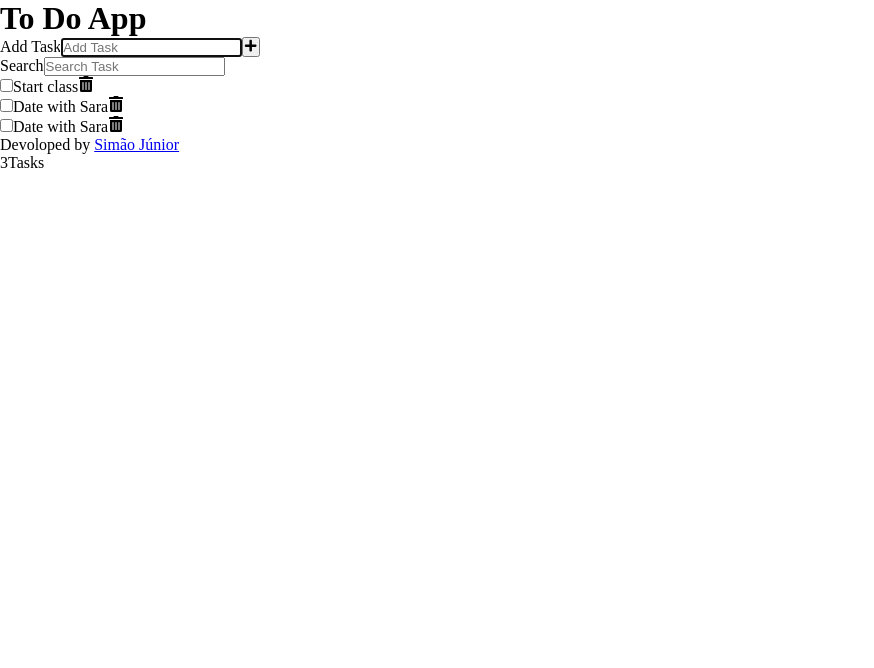
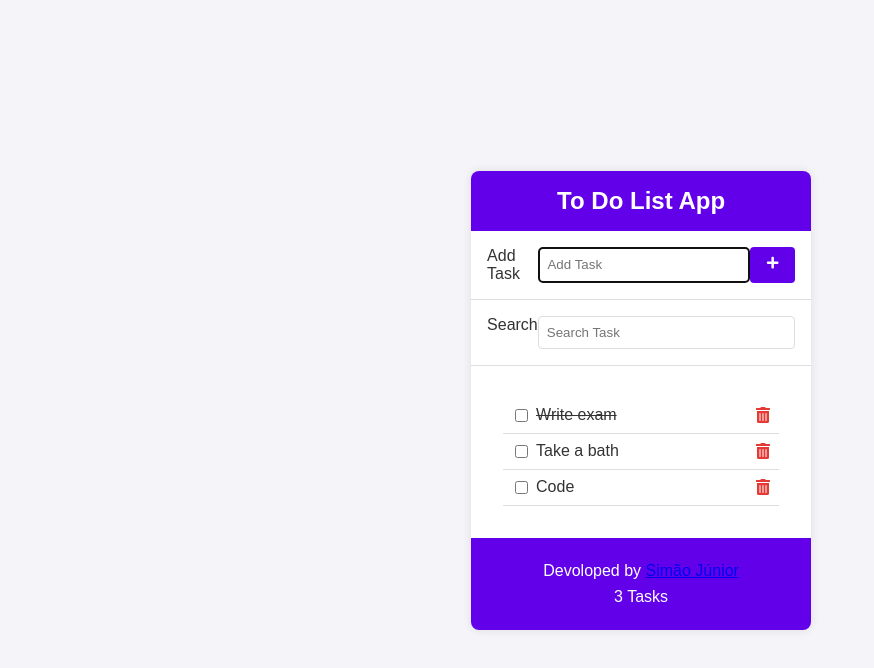
Before and after one commit to belarminojunior/to-do-list-app, a React (Create React App) app: page / in a window 1280 px wide. Shown: the top 668 px of the page, without its empty margins (0-874 px from the left). Built offline with nearby package versions, Linux system fonts and the light colour scheme; data requests are answered from the project's data file.

Commit message:
style: styling the app

```diff
--- a/data/db.json
+++ b/data/db.json
@@ -2,18 +2,18 @@
   "tasks": [
     {
       "id": 1,
-      "completed": false,
-      "task": "Start class"
+      "completed": true,
+      "task": "Write exam"
     },
     {
       "id": 2,
       "completed": false,
-      "task": "Date with Sara"
+      "task": "Take a bath"
     },
     {
       "id": 3,
       "completed": false,
-      "task": "Date with Sara"
+      "task": "Code"
     }
   ]
 }
--- a/src/AddTask.js
+++ b/src/AddTask.js
@@ -2,8 +2,6 @@ import React, { useRef } from "react";
 import { FaPlus } from "react-icons/fa";
 
 const AddTask = ({ newTask, setNewTask, submitTask }) => {
-  const inputRef = useRef();
-
   return (
     <form action="" className="addForm" onSubmit={submitTask}>
       <label htmlFor="addTask">Add Task</label>
@@ -17,11 +15,7 @@ const AddTask = ({ newTask, setNewTask, submitTask }) => {
         onChange={(e) => setNewTask(e.target.value)}
       />
 
-      <button
-        type="submit"
-        aria-label="Add Task"
-        // onClick={() => inputRef.current.focus()}
-      >
+      <button type="submit" aria-label="Add Task">
         <FaPlus />
       </button>
     </form>
--- a/src/App.js
+++ b/src/App.js
@@ -100,7 +100,7 @@ function App() {
 
   return (
     <div className="App">
-      <Header title="To Do App" />
+      <Header title="To Do List App" />
       <AddTask
         newTask={newTask}
         setNewTask={setNewTask}
--- a/src/Footer.js
+++ b/src/Footer.js
@@ -10,7 +10,7 @@ const Footer = ({ length }) => {
 
       <p>
         {length}
-        {length === 1 ? "Task" : "Tasks"}
+        {length === 1 ? " Task" : " Tasks"}
       </p>
     </footer>
   );
--- a/src/index.css
+++ b/src/index.css
@@ -1,7 +1,118 @@
-*,
-*::before,
-*::after {
+body {
+  font-family: Arial, sans-serif;
+  background-color: #f4f4f9;
+  color: #333;
   margin: 0;
   padding: 0;
-  box-sizing: border-box;
+  display: flex;
+  justify-content: center;
+  align-items: center;
+  height: 100vh;
 }
+
+.App {
+  width: 90%;
+  max-width: 600px;
+  background: #fff;
+  border-radius: 8px;
+  box-shadow: 0 0 10px rgba(0, 0, 0, 0.1);
+  overflow: hidden;
+  margin: 20px;
+}
+
+/* Header Styles */
+header {
+  background: #6200ea;
+  color: white;
+  padding: 1rem;
+  text-align: center;
+}
+
+header h1 {
+  margin: 0;
+  font-size: 1.5rem;
+}
+
+/* Footer Styles */
+footer {
+  background: #6200ea;
+  color: white;
+  padding: 1rem;
+  text-align: center;
+}
+
+footer p {
+  margin: 0.5rem 0;
+}
+
+/* Form Styles */
+form.addForm,
+form.searchForm {
+  display: flex;
+  justify-content: space-between;
+  padding: 1rem;
+  border-bottom: 1px solid #ddd;
+}
+
+form.addForm input,
+form.searchForm input {
+  width: 80%;
+  padding: 0.5rem;
+  border: 1px solid #ddd;
+  border-radius: 4px;
+}
+
+form.addForm button {
+  background: #6200ea;
+  color: white;
+  border: none;
+  padding: 0.5rem 1rem;
+  border-radius: 4px;
+  cursor: pointer;
+}
+
+form.addForm button:hover {
+  background: #3700b3;
+}
+
+/* Main Content Styles */
+main {
+  padding: 1rem;
+}
+
+/* Task List Styles */
+ul {
+  list-style: none;
+  padding: 0;
+  margin: 0;
+}
+
+.task {
+  display: flex;
+  justify-content: space-between;
+  align-items: center;
+  padding: 0.5rem;
+  border-bottom: 1px solid #ddd;
+}
+
+.task input[type="checkbox"] {
+  margin-right: 0.5rem;
+}
+
+.task label {
+  flex-grow: 1;
+}
+
+.task svg {
+  color: #e53935;
+  cursor: pointer;
+}
+
+.task svg:hover {
+  color: #c62828;
+}
+
+.task.completed label {
+  text-decoration: line-through;
+  color: #999;
+}
```
Also changed, not shown: 1 other file (tests, documents, lock files or other folders).
